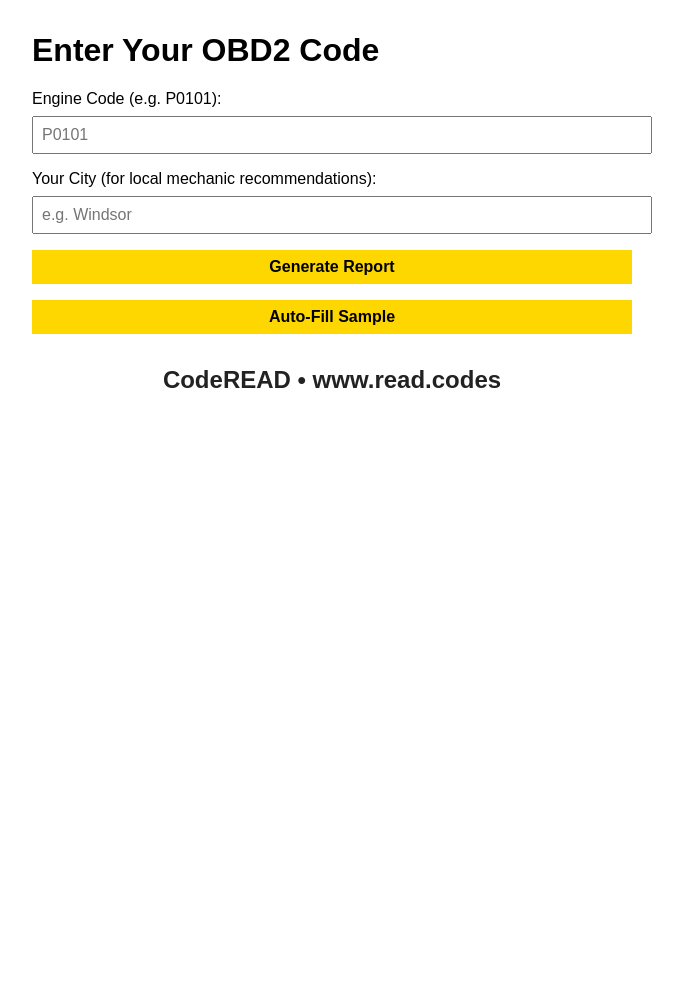
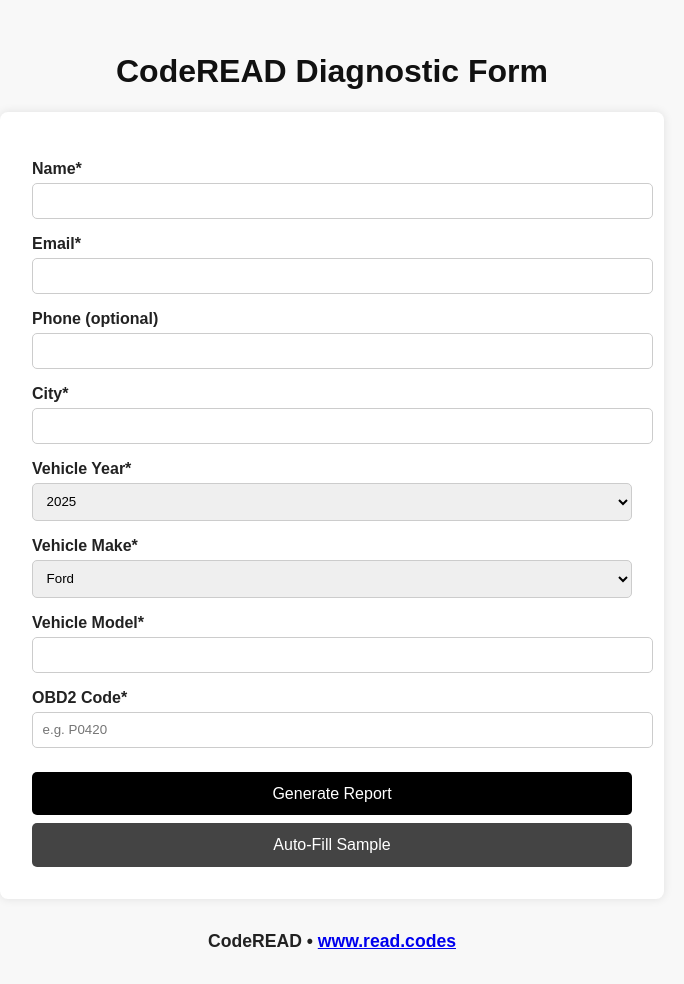
Before and after one commit to CODEREaDer24/coderead, a Flask app: page / in a window 1280 px wide. Shown: the whole page, without its empty margins (308-992 px from the left). Before the commit the page ends 388 px from the top, so only its background shows below. Run offline with Flask 3, Linux system fonts and the light colour scheme.

Commit message:
Update form.html

```diff
--- a/templates/form.html
+++ b/templates/form.html
@@ -2,35 +2,123 @@
 <html lang="en">
 <head>
   <meta charset="UTF-8" />
-    <title>CodeREAD Diagnostic</title>
+  <title>CodeREAD Diagnostic Form</title>
   <style>
-        body { font-family: Arial, sans-serif; max-width: 600px; margin: 2rem auto; }
-        label { display: block; margin: 1rem 0 0.5rem; }
-        input, button { width: 100%; padding: 0.5rem; font-size: 1rem; }
-        button { margin-top: 1rem; background: #ffd700; border: none; cursor: pointer; font-weight: bold; }
-        #logo { margin-top: 2rem; text-align: center; font-weight: bold; font-size: 1.5rem; color: #222; }
+    body {
+      font-family: Arial, sans-serif;
+      background: #f8f8f8;
+      margin: 0;
+      padding: 2rem;
+      color: #222;
+    }
+    h1 {
+      text-align: center;
+      color: #111;
+    }
+    form {
+      max-width: 600px;
+      margin: 0 auto;
+      background: #fff;
+      padding: 2rem;
+      border-radius: 8px;
+      box-shadow: 0 0 10px rgba(0,0,0,0.1);
+    }
+    label {
+      display: block;
+      margin-top: 1rem;
+      font-weight: bold;
+    }
+    input, select {
+      width: 100%;
+      padding: 0.6rem;
+      margin-top: 0.3rem;
+      border: 1px solid #ccc;
+      border-radius: 5px;
+    }
+    button {
+      margin-top: 1.5rem;
+      padding: 0.8rem;
+      width: 100%;
+      background-color: #000;
+      color: #fff;
+      font-size: 1rem;
+      border: none;
+      border-radius: 5px;
+      cursor: pointer;
+    }
+    .auto-fill {
+      margin-top: 0.5rem;
+      background-color: #444;
+    }
+    .logo {
+      text-align: center;
+      margin-top: 2rem;
+      font-weight: bold;
+      font-size: 1.1rem;
+    }
   </style>
 </head>
 <body>
-    <h1>Enter Your OBD2 Code</h1>
-    <form method="POST">
-        <label for="code">Engine Code (e.g. P0101):</label>
-        <input type="text" id="code" name="code" placeholder="P0101" required />
+  <h1>CodeREAD Diagnostic Form</h1>
+  <form action="/generate" method="post">
+    <label for="name">Name*</label>
+    <input type="text" name="name" required>
 
-        <label for="city">Your City (for local mechanic recommendations):</label>
-        <input type="text" id="city" name="city" placeholder="e.g. Windsor" required />
+    <label for="email">Email*</label>
+    <input type="email" name="email" required>
+
+    <label for="phone">Phone (optional)</label>
+    <input type="text" name="phone">
+
+    <label for="city">City*</label>
+    <input type="text" name="city" required>
+
+    <label for="year">Vehicle Year*</label>
+    <select name="year" required>
+      {% for y in range(2025, 1989, -1) %}
+        <option value="{{ y }}">{{ y }}</option>
+      {% endfor %}
+    </select>
+
+    <label for="make">Vehicle Make*</label>
+    <select name="make" required>
+      <option>Ford</option>
+      <option>Chevrolet</option>
+      <option>Honda</option>
+      <option>Toyota</option>
+      <option>Nissan</option>
+      <option>Dodge</option>
+      <option>Hyundai</option>
+      <option>Kia</option>
+      <option>BMW</option>
+      <option>Other</option>
+    </select>
+
+    <label for="model">Vehicle Model*</label>
+    <input type="text" name="model" required>
+
+    <label for="code">OBD2 Code*</label>
+    <input type="text" name="code" required placeholder="e.g. P0420">
 
     <button type="submit">Generate Report</button>
-        <button type="button" id="autoFillBtn">Auto-Fill Sample</button>
+    <button type="button" class="auto-fill" onclick="autoFill()">Auto-Fill Sample</button>
   </form>
 
-    <div id="logo">CodeREAD &bull; www.read.codes</div>
+  <div class="logo">
+    CodeREAD • <a href="https://www.read.codes" target="_blank">www.read.codes</a>
+  </div>
 
   <script>
-        document.getElementById("autoFillBtn").addEventListener("click", () => {
-            document.getElementById("code").value = "P0101";
-            document.getElementById("city").value = "Windsor";
-        });
+    function autoFill() {
+      document.querySelector('[name=name]').value = 'Jane Sample';
+      document.querySelector('[name=email]').value = 'jane@example.com';
+      document.querySelector('[name=phone]').value = '555-123-4567';
+      document.querySelector('[name=city]').value = 'Windsor';
+      document.querySelector('[name=year]').value = '2017';
+      document.querySelector('[name=make]').value = 'Toyota';
+      document.querySelector('[name=model]').value = 'Corolla';
+      document.querySelector('[name=code]').value = 'P0420';
+    }
   </script>
 </body>
 </html>
```
Lines whose indentation alone changed are shown as unchanged.
